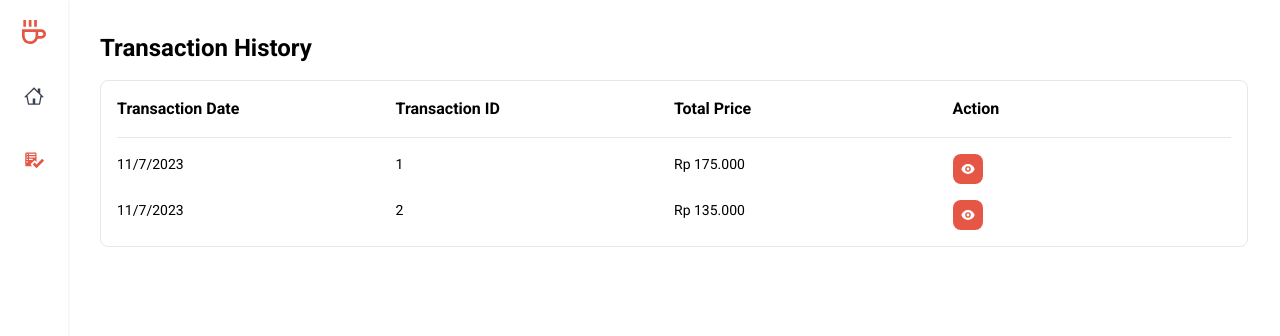
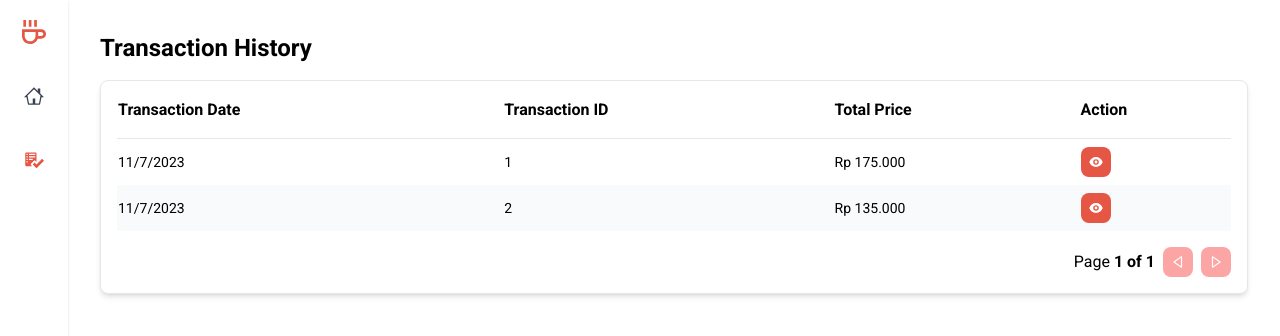
Before and after one commit to hairunisa29/point-of-sale-caffeine, a React (Vite) app: page /history in a window 1280 px wide. Shown: the top 336 px of the page. Built offline with nearby package versions, Linux system fonts and the light colour scheme; data requests are answered from the project's data file.

Commit message:
add table transaction

```diff
--- a/src/pages/TransactionHistoryPage.jsx
+++ b/src/pages/TransactionHistoryPage.jsx
@@ -1,12 +1,46 @@
+import { useMemo } from "react";
 import axios from "axios";
 import moment from "moment";
 import Swal from "sweetalert2";
 import useSWR from "swr";
 import { HiEye } from "react-icons/hi";
+import { SyncLoader } from "react-spinners";
 import { formatCurrency } from "../utils/formatter";
-import { SyncLoader } from "react-spinners";
+import Table from "../components/Table";
 
 function TransactionHistoryPage() {
+  const columns = useMemo(
+    () => [
+      {
+        Header: "Transaction Date",
+        accessor: "createdAt",
+        Cell: ({ value }) => moment(value).format("l"),
+      },
+      {
+        Header: "Transaction ID",
+        accessor: "id",
+        disableSortBy: true,
+      },
+      {
+        Header: "Total Price",
+        accessor: "totalPrice",
+        Cell: ({ value }) => formatCurrency(value),
+      },
+      {
+        Header: "Action",
+        disableSortBy: true,
+        Cell: () => {
+          return (
+            <button className="rounded-lg bg-primary hover:bg-red-700 text-white w-fit p-2">
+              <HiEye />
+            </button>
+          );
+        },
+      },
+    ],
+    []
+  );
+
   const fetchData = (url) => axios.get(url).then((response) => response.data);
 
   const { data, isLoading } = useSWR(
@@ -29,30 +63,9 @@ function TransactionHistoryPage() {
     <section className="p-8">
       <h1 className="text-2xl font-bold mb-4">Transaction History</h1>
 
-      <div className="flex flex-col gap-4 p-4 border-[1px] rounded-lg">
-        <div className="grid grid-cols-4 font-bold">
-          <span>Transaction Date</span>
-          <span>Transaction ID</span>
-          <span>Total Price</span>
-          <span>Action</span>
-        </div>
-
-        <hr />
-
+      <div className="flex flex-col gap-4 p-4 border-[1px] rounded-lg bg-white shadow-md">
         {!isLoading ? (
-          data?.map((item) => (
-            <div key={item.id} className="grid grid-cols-4 text-sm">
-              <span>{moment(item.createdAt).format("l")}</span>
-              <span>{item.id}</span>
-              <span>{formatCurrency(item.totalPrice)}</span>
-              <button
-                className="rounded-lg bg-primary hover:bg-red-700 text-white w-fit p-2"
-                // onClick={handleFinishPayment}
-              >
-                <HiEye />
-              </button>
-            </div>
-          ))
+          <Table columns={columns} data={data} />
         ) : (
           <SyncLoader color="#e55644" />
         )}
```
